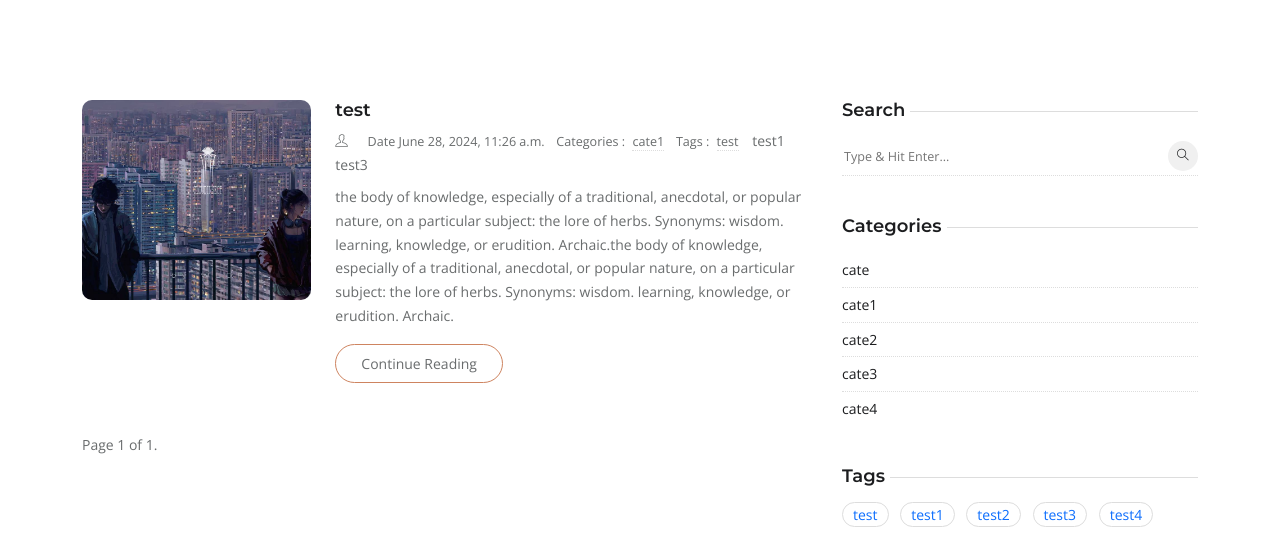
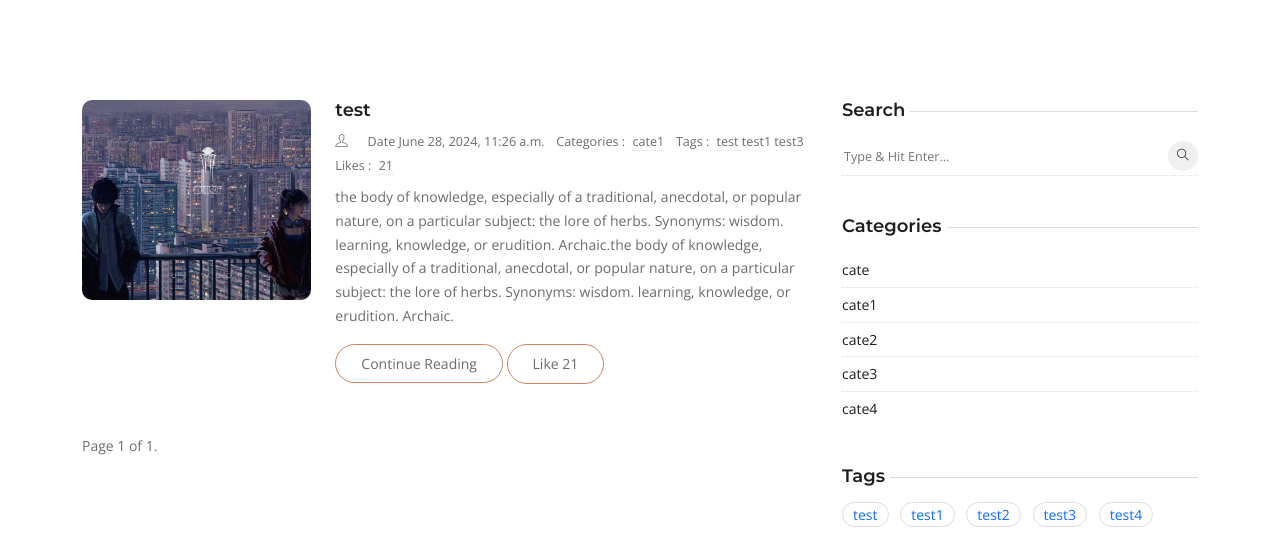
Before and after one commit to aliizza1385/blog, a Django app: page / in a window 1280 px wide. Shown: the part 71-615 px from the top of the page. Run offline with Django 5.2, Linux system fonts and the light colour scheme; a user stored in the database is signed in; data comes from the database, SQL or seed files in the repository; both versions use the stored data as it was after the commit; some libraries are stand-ins or nearby versions.

Commit message:
I made like for post

```diff
--- a/blog/models.py
+++ b/blog/models.py
@@ -35,6 +35,16 @@ class Post(models.Model):
     tag = models.ManyToManyField(Tag)
     likes_count = models.PositiveIntegerField(default=0)
 
+
+class Like(models.Model):
+    user = models.ForeignKey(User, on_delete=models.CASCADE)
+    post = models.ForeignKey(Post, on_delete=models.CASCADE)
+    created_at = models.DateTimeField(auto_now_add=True)
+
+    class Meta:
+        unique_together = ('user', 'post')
+
+
 class Comment(models.Model):
     user = models.ForeignKey(User, on_delete=models.CASCADE)
     post = models.ForeignKey(Post, on_delete=models.CASCADE)
--- a/blog/urls.py
+++ b/blog/urls.py
@@ -1,7 +1,8 @@
 from django.urls import path,include
 from . import views
 from rest_framework import routers
-from .views import UserCrud,handle_react_data,TagCrud,CategoryCrud ,Comments_RUD ,Main ,post_detail,filter_category, search,Login, Register,Logout_view, main_left, replis
+from .views import UserCrud,handle_react_data,TagCrud,CategoryCrud ,Comments_RUD ,Main ,post_detail,filter_category, search,Login, Register,Logout_view, main_left, replis, like_post
+
 
 router = routers.SimpleRouter()
 
@@ -29,7 +30,8 @@ urlpatterns = [
     path('main/posts/<int:pk>', post_detail, name='post_detail'),
     path('main/category/<slug:slug>', filter_category, name='filter_category'),
     path('search/', search, name='search'),
-    path('replis/', replis, name='replis')
+    path('replis/', replis, name='replis'),
+    path('like/<int:post_id>', like_post, name='like_post'),
 
 
 ]
--- a/blog/views.py
+++ b/blog/views.py
@@ -3,7 +3,7 @@ from django.shortcuts import render, redirect, get_object_or_404, reverse
 from .serializers import CommentSerializer, PostSerializer, UserSerializer, TagSerializer, CategorySerializer
 from rest_framework.response import Response
 from rest_framework.viewsets import ModelViewSet
-from .models import Post, Tag, Category, Comment, User, ReplyComment
+from .models import Post, Tag, Category, Comment, User, ReplyComment, Like
 from blog_project.settings import Host
 from django.contrib.auth import authenticate, login, logout
 from django.contrib.auth.hashers import make_password
@@ -297,3 +297,20 @@ def replis(request):
         print(Comment_id)
         messages.success(request, 'reply added', 'success')
         return redirect("main")
+
+
+
+def like_post(request, post_id):
+    post = get_object_or_404(Post, pk=post_id)
+
+    user = request.user
+    if Like.objects.filter(user=user, post=post).exists():
+        Like.objects.filter(user=user, post=post).delete()
+        post.likes_count -= 1
+    else:
+        Like.objects.create(user=user, post=post)
+        post.likes_count += 1
+
+    post.save()
+
+    return redirect('main')
--- a/templates/index-list-right.html
+++ b/templates/index-list-right.html
@@ -31,13 +31,22 @@
                      <li class="list-inline-item">Categories : <a href="{% url 'filter_category' slug=post.category.slug %}" class="ml-1">{{ post.category.name }} </a>
                      </li>
                      <li class="list-inline-item">Tags : <a href="#!" class="ml-1">
-                           {% for t in post.tag.all %}
-                           {{t.name}} </a>
+                        {% for t in post.tag.all %}
+                        {{t.name}} </a>
+                        {% endfor %}
                      </li>
-                     {% endfor %}
+                     <li class="list-inline-item">Likes : <a href="{% url 'filter_category' slug=post.category.slug %}" class="ml-1">{{ post.likes_count }}  </a>
+                     </li>
+
                   </ul>
-                  <p>{{ post.content }}</p> <a href="{% url 'post_detail' pk=post.id %}"
-                     class="btn btn-outline-primary">Continue Reading</a>
+                  <p>{{ post.content }}</p> <a href="{% url 'post_detail' pk=post.id %}"class="btn btn-outline-primary">Continue Reading</a>
+                  {% if user.is_authenticated %}
+
+                  <button onclick="window.location.href='{% url 'like_post' post.id %}'" class="btn btn-outline-primary" style="height: 40px;">
+                     Like {{ post.likes_count }}
+                 </button>
+                  {% endif %}
+
                </div>
             </article>
             {% endfor %}
```
Also changed, not shown: templates/index-full-left.html (+1 -6 lines), blog/migrations/0003_like.py (added), db.sqlite3, media/static/user/clay-banks-u27Rrbs9Dwc-unsplash.jpg (added).
